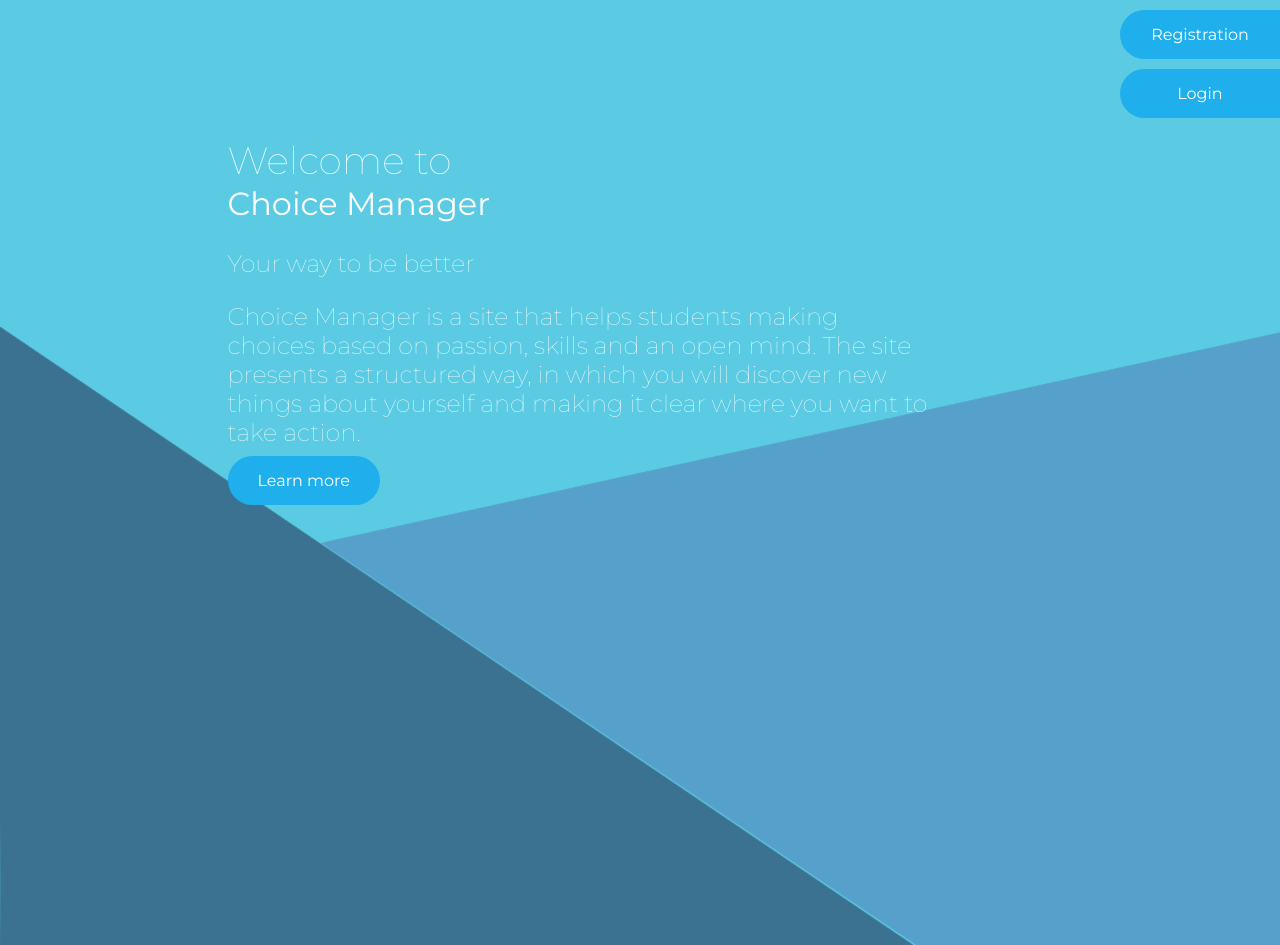
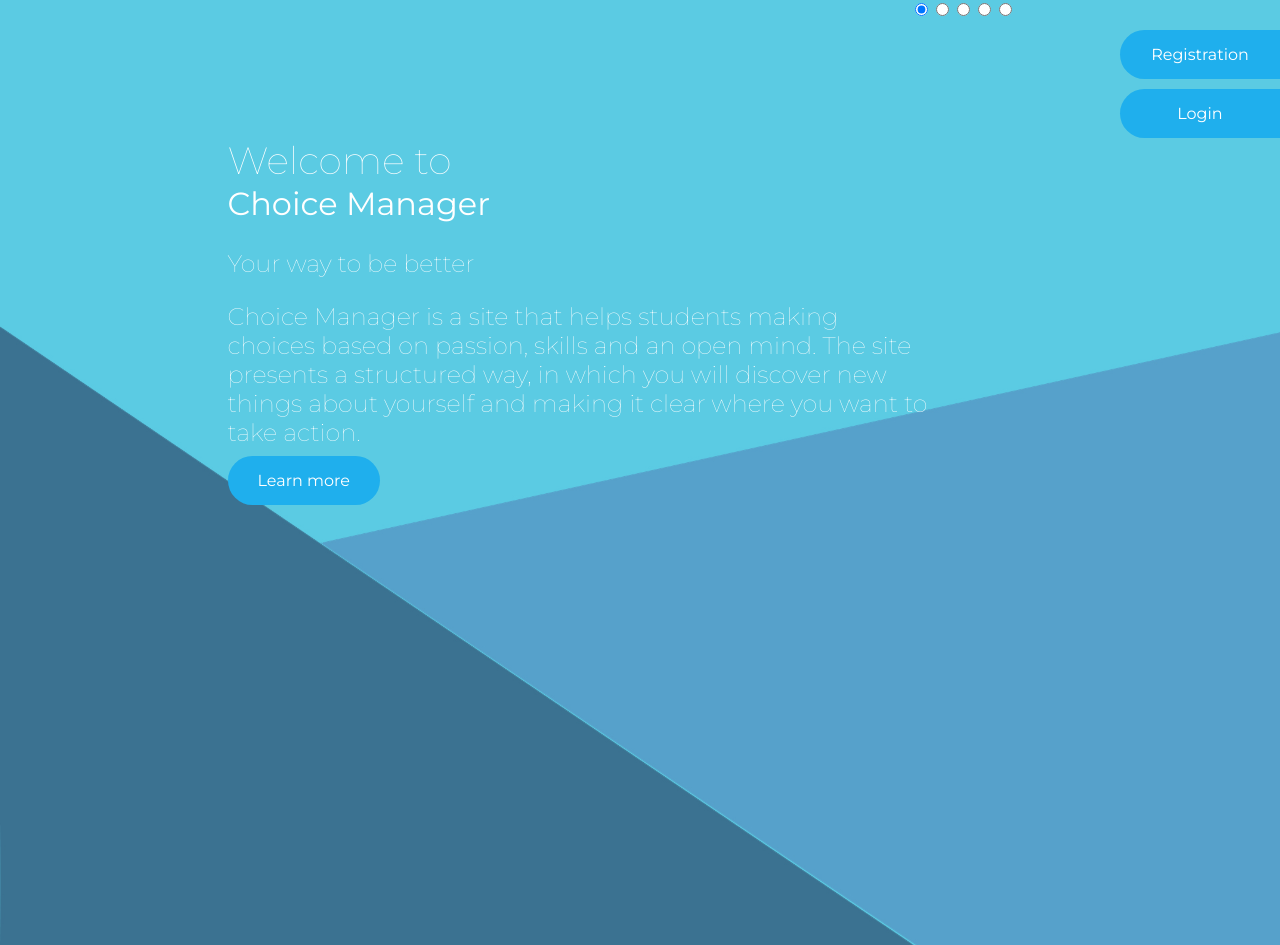
Before and after one commit to stanislavlebedyantsev/Choice-manager, a React (Create React App) app: page / in a window 1280 px wide. Built offline with nearby package versions, Linux system fonts and the light colour scheme.

Commit message:
Changes: footer color (test)

```diff
--- a/src/components/Footer/Footer.module.css
+++ b/src/components/Footer/Footer.module.css
@@ -7,7 +7,7 @@
     grid-template-columns: 400px 400px 400px 400px;
     margin-left: auto;
     margin-right: auto;
-    background-color: white;
+    background-color: #2d6786 ;
 }
 
 .companyName{
--- a/src/components/StartPage/StartPage.jsx
+++ b/src/components/StartPage/StartPage.jsx
@@ -25,9 +25,31 @@ const StartPage = (props) => {
         </div>
 
         <div className={s.rightSide}>
+          <div className="wrapper">
+            <input type="radio" name="point" id="slide1" checked/>
+              <input type="radio" name="point" id="slide2"/>
+                <input type="radio" name="point" id="slide3"/>
+                  <input type="radio" name="point" id="slide4"/>
+                    <input type="radio" name="point" id="slide5"/>
+                      <div className="slider">
+                        <div className="slides slide1"></div>
+                        <div className="slides slide2"></div>
+                        <div className="slides slide3"></div>
+                        <div className="slides slide4"></div>
+                        <div className="slides slide5"></div>
+                      </div>
+                      <div className="controls">
+                        <label htmlFor="slide1"></label>
+                        <label htmlFor="slide2"></label>
+                        <label htmlFor="slide3"></label>
+                        <label htmlFor="slide4"></label>
+                        <label htmlFor="slide5"></label>
+                      </div>
+          </div>
           <SlideMenuBtn/>
           {/*<Route path={"/register"} render={() => <RegisterSlide/>}/>*/}
         </div>
+        {/*<div className={s.slideBar}></div>*/}
       </div>
     </div>
 
--- a/src/components/StartPage/StartPage.module.css
+++ b/src/components/StartPage/StartPage.module.css
@@ -18,7 +18,20 @@
 .rightSide{
     grid-column: 2;
     grid-row: 1;
+    height: 130px;
 }
+
+/*.slideBar{
+    grid-column: 2;
+    grid-row: 2;
+    height: 500px;
+    margin-top: -100px;
+    margin-left: -220px;
+    margin-right: 220px;
+    background-color: bisque;
+
+}*/
+
 .greeting {
 }
 .greeting h1{
```
